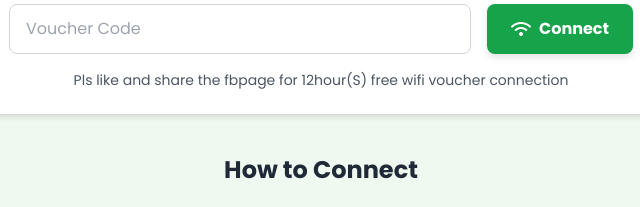
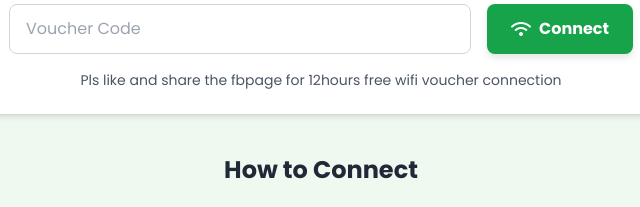
Before and after one commit to nashmagbanua/516Konique, a plain HTML site: page index.html in a window 1280 px wide. Shown: the part 232-439 px from the top of the page, 319-959 px from the left. Drawn offline with nearby package versions, Linux system fonts and the light colour scheme.

Commit message:
Update index.html

```diff
--- a/index.html
+++ b/index.html
@@ -66,7 +66,7 @@
                     <i class="fas fa-wifi"></i> Connect
                 </button>
             </div>
-            <p class="text-gray-600 mt-4 text-center text-sm">Pls like and share the fbpage for 12hour(S) free wifi voucher connection</p>
+            <p class="text-gray-600 mt-4 text-center text-sm">Pls like and share the fbpage for 12hours free wifi voucher connection</p>
         </section>
 
         <!-- How to Connect Section -->
```
